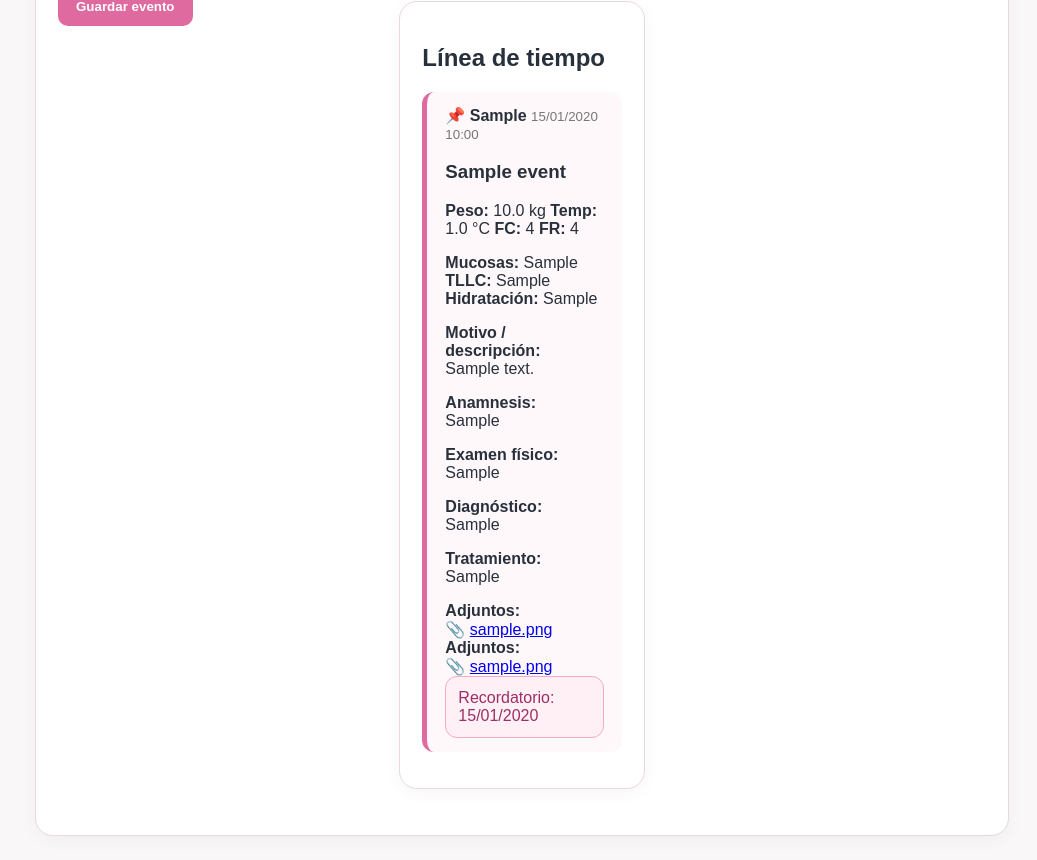
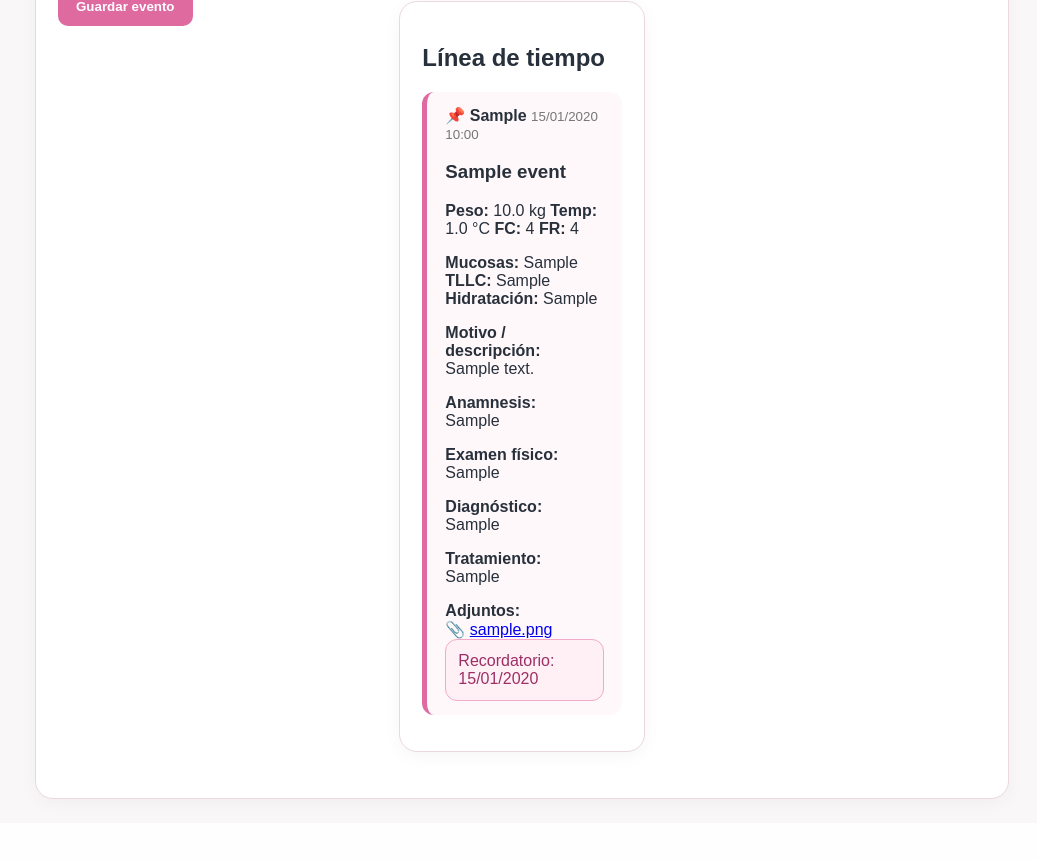
Before and after one commit to clinicaveterinaria-arch/los-aromos-cloud, a FastAPI app: page /patients/1 in a window 1280 px wide. Shown: the part 1156-2016 px from the top of the page, without its empty margins (243-1280 px from the left). After the commit the page ends 1957 px from the top, so only its background shows below. Run offline with FastAPI, Linux system fonts and the light colour scheme; the visitor is signed in with stand-in values (Sample User, id 1); tables that the repository leaves empty hold one stand-in row (values such as "Sample post"); parts of the project's set-up code (start-up, migrations or seed data) failed here and were passed over.

Commit message:
Eliminar duplicado de adjuntos

```diff
--- a/app/templates/patient_detail.html
+++ b/app/templates/patient_detail.html
@@ -114,14 +114,7 @@
     {% endfor %}
   </div>
 {% endif %}
-    {% if e.attachments %}
-  <div class="attachments">
-    <b>Adjuntos:</b><br>
-    {% for a in e.attachments %}
-      📎 <a href="/uploads/{{ a.file_path.split('/')[-1] }}" target="_blank">{{ a.filename }}</a><br>
-    {% endfor %}
-  </div>
-{% endif %}
+
 
     {% if e.reminder_date %}
     <div class="reminder">Recordatorio: {{ e.reminder_date.strftime('%d/%m/%Y') }}</div>
```
